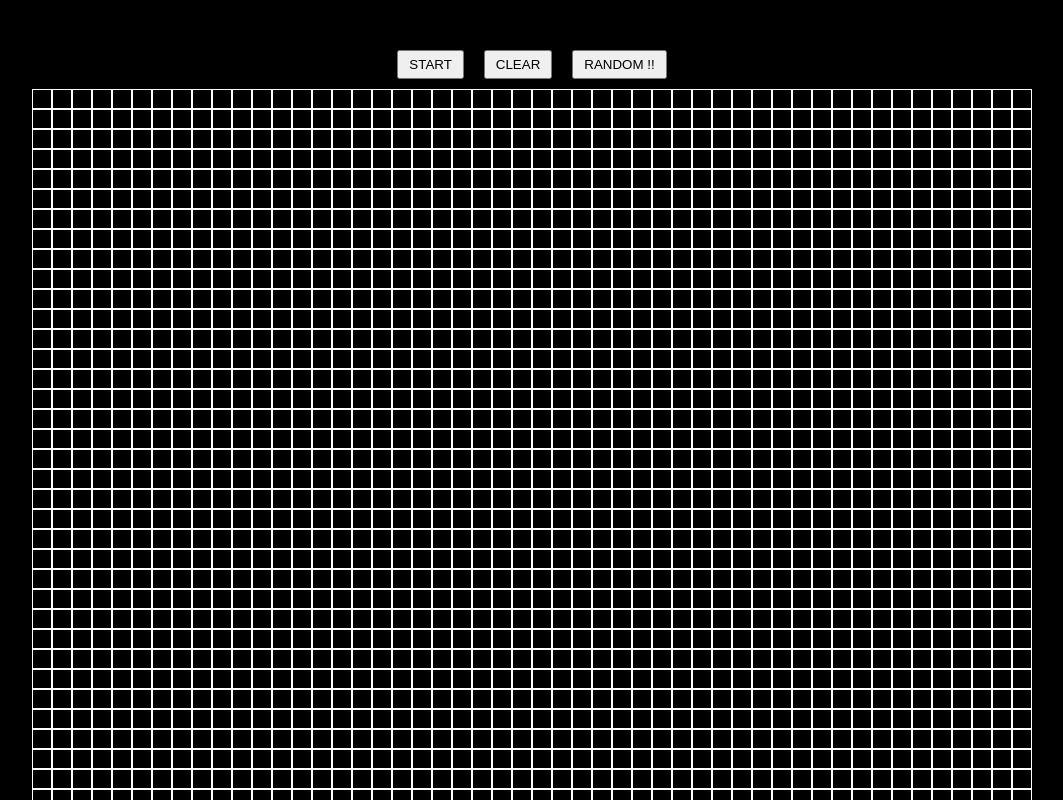
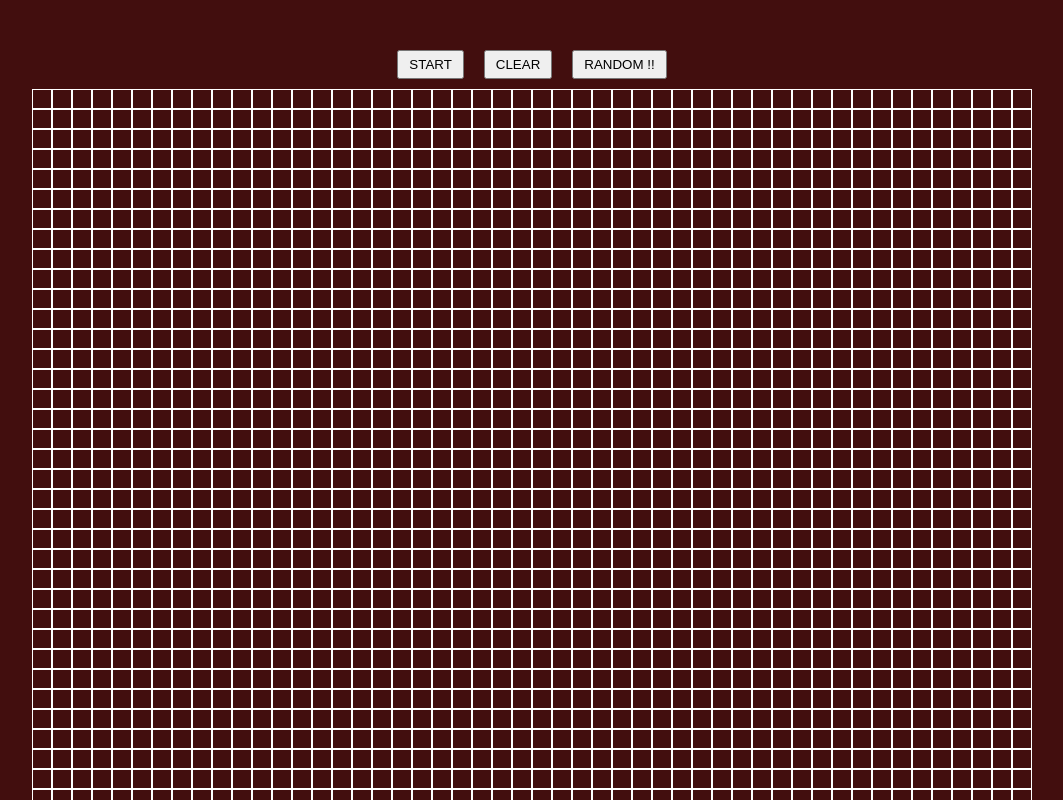
Before and after one commit to saikia-bhargav/game_of_life, a React (Create React App) app: page / in a window 1280 px wide. Shown: the top 800 px of the page, without its empty margins (108-1171 px from the left). Built offline with nearby package versions, Linux system fonts and the light colour scheme.

Commit message:
minor chnege

```diff
--- a/src/index.css
+++ b/src/index.css
@@ -5,7 +5,7 @@
 }
 
 body {
-  background-color: black;
+  background-color: rgb(66, 14, 14);
 }
 
 /* This is test comment */
```
